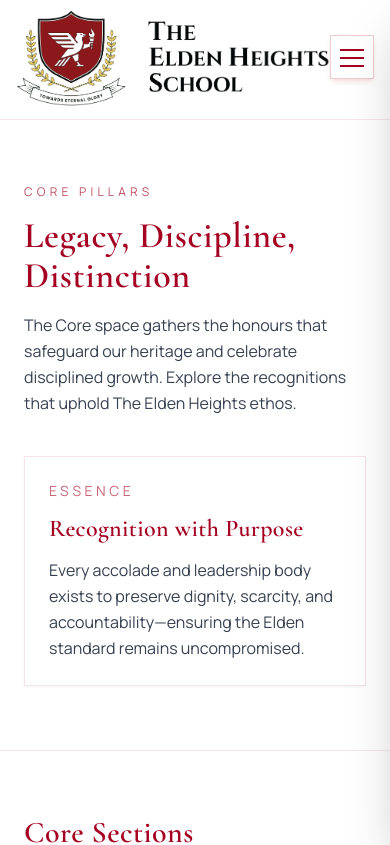
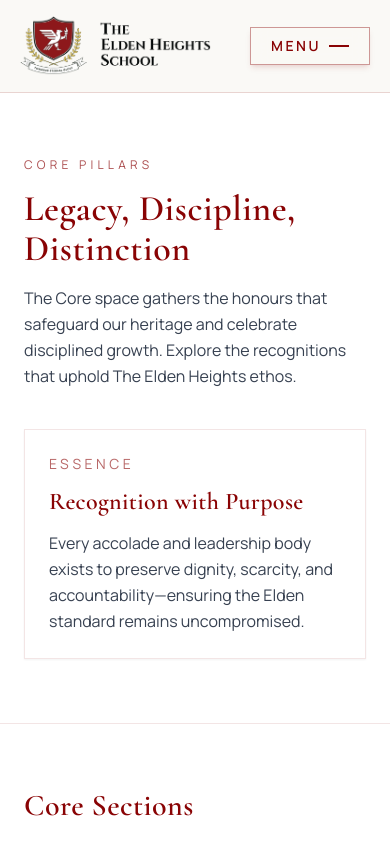
Before and after one commit to imagicity-stack/Mount-Litera-Website, a Next.js app: page /core in a window 390 px wide. Shown: the top 845 px of the page. Built offline with nearby package versions, Linux system fonts and the light colour scheme.

Commit message:
Improve menu overlay responsiveness after scroll

```diff
--- a/components/Navbar.js
+++ b/components/Navbar.js
@@ -1,6 +1,6 @@
 import Link from 'next/link';
 import { useRouter } from 'next/router';
-import { useEffect, useState } from 'react';
+import { useEffect, useLayoutEffect, useRef, useState } from 'react';
 import Image from 'next/image';
 
 const navItems = [
@@ -14,9 +14,21 @@ const navItems = [
   { label: 'Contact', href: '/contact' }
 ];
 
+const quickLinks = [
+  { label: 'Quick Links', href: '#' },
+  { label: 'A to Z Index', href: '#' },
+  { label: 'Find a person', href: '#' },
+  { label: 'Events', href: '#' },
+  { label: 'Media Relations', href: '#' },
+  { label: 'Alumni', href: '#' },
+  { label: 'Give Now', href: '#' },
+  { label: 'Emergency', href: '#' }
+];
+
 export default function Navbar() {
   const [scrolled, setScrolled] = useState(false);
   const [menuOpen, setMenuOpen] = useState(false);
+  const scrollPositionRef = useRef(0);
   const router = useRouter();
 
   useEffect(() => {
@@ -37,127 +49,125 @@ export default function Navbar() {
     };
   }, [router]);
 
-  useEffect(() => {
+  useLayoutEffect(() => {
+    const body = document.body;
+    const root = document.documentElement;
+    const previousHtmlOverflow = root.style.overflow;
+    const previousHtmlScrollBehavior = root.style.scrollBehavior;
+    const previousBodyOverflow = body.style.overflow;
+
     if (menuOpen) {
-      document.body.style.overflow = 'hidden';
+      scrollPositionRef.current = window.scrollY;
+      root.style.overflow = 'hidden';
+      root.style.scrollBehavior = 'auto';
+      body.style.overflow = 'hidden';
     } else {
-      document.body.style.overflow = '';
+      root.style.overflow = previousHtmlOverflow;
+      root.style.scrollBehavior = previousHtmlScrollBehavior;
+      body.style.overflow = previousBodyOverflow;
     }
 
     return () => {
-      document.body.style.overflow = '';
+      root.style.overflow = previousHtmlOverflow;
+      root.style.scrollBehavior = previousHtmlScrollBehavior;
+      body.style.overflow = previousBodyOverflow;
     };
   }, [menuOpen]);
 
   const headerState = menuOpen
-    ? 'bg-white shadow-xl'
+    ? 'bg-parchment shadow-xl'
     : scrolled
-      ? 'backdrop-blur-md bg-white/85 shadow-xl shadow-cardinal/5'
-      : 'bg-white';
+      ? 'backdrop-blur-md bg-parchment/90 shadow-xl shadow-cardinal/10'
+      : 'bg-parchment';
 
   return (
     <header
-      className={`sticky top-0 z-50 h-[120px] md:h-[130px] lg:h-[150px] transition-all duration-500 ${headerState} border-b border-cardinal/10`}
+      className={`sticky top-0 z-50 w-full transition-all duration-500 ${headerState} border-b border-cardinal/15`}
     >
-      <nav className="max-w-6xl mx-auto flex h-full items-center justify-between px-4 md:px-5 lg:px-6">
+      <div className="mx-auto flex w-full max-w-full items-center justify-between px-5 py-4 md:px-8 lg:px-10">
         <div className="flex items-center">
           <Image
             src="/website/header.png"
             alt="The Elden Heights School logo"
-            width={300}
-            height={200}
-            className="h-full w-auto max-h-[120px] md:max-h-[130px] lg:max-h-[150px]"
+            width={260}
+            height={120}
+            className="h-[60px] w-auto md:h-[70px] lg:h-[80px]"
             priority
           />
         </div>
-        <div className="hidden md:flex items-center space-x-4 md:space-x-5 text-midnight font-medium">
-          {navItems.map((item) => (
-            <Link
-              key={item.href}
-              href={item.href}
-              className="relative pb-1 transition duration-200 hover:text-cardinal"
-            >
-              <span className="relative z-10">{item.label}</span>
-              <span className="absolute bottom-0 left-0 h-0.5 w-full origin-left scale-x-0 bg-cardinal/70 transition-transform duration-200 ease-out hover:scale-x-100" />
-            </Link>
-          ))}
-          <a
-            href="https://elnode.in"
-            target="_blank"
-            rel="noreferrer"
-            className="bg-cardinal px-4 py-2 text-sm font-semibold uppercase tracking-wide text-white shadow-md shadow-cardinal/25 transition hover:bg-cardinal/90"
-          >
-            ERP
-          </a>
-        </div>
-        <div className="md:hidden">
         <button
           type="button"
           aria-label={menuOpen ? 'Close menu' : 'Open menu'}
           onClick={() => setMenuOpen((open) => !open)}
-            className="relative h-11 w-11 rounded-full border border-cardinal/20 bg-white/90 text-cardinal shadow-md shadow-cardinal/10 backdrop-blur"
+          className="flex items-center space-x-2 rounded-full border border-cardinal/40 bg-parchment/90 px-5 py-2 text-cardinal shadow-md shadow-cardinal/10 backdrop-blur transition hover:border-cardinal hover:text-midnight"
         >
+          <span className="text-sm font-semibold uppercase tracking-[0.18em]">Menu</span>
           <span
-              className={`absolute left-1/2 top-1/2 block h-0.5 w-6 -translate-x-1/2 -translate-y-2 transform rounded-full bg-cardinal transition ${
-                menuOpen ? 'translate-y-0 rotate-45' : ''
-              }`}
-            />
-            <span
-              className={`absolute left-1/2 top-1/2 block h-0.5 w-6 -translate-x-1/2 transform rounded-full bg-cardinal transition ${
-                menuOpen ? 'opacity-0' : ''
-              }`}
-            />
-            <span
-              className={`absolute left-1/2 top-1/2 block h-0.5 w-6 -translate-x-1/2 translate-y-2 transform rounded-full bg-cardinal transition ${
-                menuOpen ? 'translate-y-0 -rotate-45' : ''
+            className={`block h-0.5 w-5 bg-cardinal transition-transform duration-300 ${
+              menuOpen ? 'rotate-45 translate-y-[3px]' : ''
             }`}
           />
         </button>
       </div>
-      </nav>
+
       <div
-        className={`fixed inset-0 z-40 transform bg-white transition-opacity duration-300 ${
-          menuOpen ? 'pointer-events-auto opacity-95' : 'pointer-events-none opacity-0'
+        className={`fixed inset-0 z-60 transform bg-midnight text-gold transition-all duration-600 ease-[cubic-bezier(0.22,0.61,0.36,1)] will-change-transform will-change-opacity ${
+          menuOpen
+            ? 'pointer-events-auto opacity-100 translate-y-0'
+            : 'pointer-events-none opacity-0 -translate-y-full'
         }`}
-        onClick={() => setMenuOpen(false)}
+      >
+        <div className="flex h-full flex-col">
+          <div className="flex items-center justify-between px-6 py-5 md:px-10">
+            <Image
+              src="/website/header.png"
+              alt="The Elden Heights School logo"
+              width={220}
+              height={100}
+              className="h-[50px] w-auto md:h-[60px]"
+              priority
             />
-      <div
-        className={`fixed top-0 right-0 z-50 h-full w-80 max-w-full transform bg-white shadow-2xl transition-transform duration-300 mobile-drawer ${
-          menuOpen ? 'translate-x-0' : 'translate-x-full'
-        }`}
-        style={{ backgroundColor: '#ffffff', opacity: 1, backdropFilter: 'none' }}
-      >
-        <div className="flex items-center justify-between border-b border-cardinal/10 px-6 py-5">
-          <span className="text-lg font-semibold text-midnight font-garamond">Navigate</span>
             <button
               type="button"
               aria-label="Close menu"
               onClick={() => setMenuOpen(false)}
-            className="rounded-full border border-cardinal/20 p-2 text-cardinal transition hover:border-cardinal hover:bg-cardinal/5"
+              className="text-sm font-semibold uppercase tracking-[0.18em] text-gold transition hover:text-parchment"
             >
-            <svg xmlns="http://www.w3.org/2000/svg" className="h-5 w-5" fill="none" viewBox="0 0 24 24" stroke="currentColor">
-              <path strokeLinecap="round" strokeLinejoin="round" strokeWidth={1.5} d="M6 18L18 6M6 6l12 12" />
-            </svg>
+              Close
             </button>
           </div>
-        <div className="flex flex-col space-y-3 px-6 py-6 text-midnight">
-          {navItems.map((item) => (
+
+          <div className="flex flex-1 flex-col overflow-hidden md:flex-row">
+            <div className="flex w-full flex-col justify-center space-y-4 px-6 pb-12 md:w-1/2 md:px-10 md:pb-0">
+              {navItems.map((item, idx) => (
                 <Link
                   key={item.href}
                   href={item.href}
-              className="rounded-xl border border-cardinal/10 px-4 py-3 text-base font-medium transition hover:border-cardinal hover:bg-cardinal/5 shadow-sm"
+                  className={`text-3xl font-semibold leading-tight tracking-tight text-gold transition duration-500 md:text-5xl ${
+                    menuOpen ? 'translate-y-0 opacity-100' : 'translate-y-8 opacity-0'
+                  }`}
+                  style={{ transitionDelay: `${idx * 80}ms` }}
                 >
                   {item.label}
                 </Link>
               ))}
+            </div>
+            <div className="hidden flex-1 md:block" />
+          </div>
+
+          <div className="border-t border-gold/40 px-6 py-5 md:px-10">
+            <div className="flex flex-wrap items-center gap-4 text-xs uppercase tracking-[0.14em] text-gold/80 md:text-sm">
+              {quickLinks.map((link) => (
                 <a
-            href="https://elnode.in"
-            target="_blank"
-            rel="noreferrer"
-            className="border border-cardinal bg-cardinal px-4 py-3 text-center text-base font-semibold uppercase tracking-wide text-white shadow-sm transition hover:bg-cardinal/90"
+                  key={link.label}
+                  href={link.href}
+                  className="transition hover:text-parchment"
                 >
-            ERP
+                  {link.label}
                 </a>
+              ))}
+            </div>
+          </div>
         </div>
       </div>
     </header>
--- a/styles/globals.css
+++ b/styles/globals.css
@@ -7,7 +7,7 @@ html {
 }
 
 body {
-  @apply bg-[#f8f3ea] text-midnight font-avenir;
+  @apply bg-gold text-midnight font-avenir;
   min-height: 100vh;
 }
 
--- a/tailwind.config.js
+++ b/tailwind.config.js
@@ -19,10 +19,11 @@ module.exports = {
     },
     extend: {
       colors: {
-        cardinal: "#A50021",
-        gold: "#C3A572",
-        parchment: "#F7F2E9",
-        midnight: "#0F172A"
+        cardinal: "#890304",
+        gold: "#FFFFFF",
+        parchment: "#FAF9F6",
+        midnight: "#00113A",
+        cobalt: "#002263"
       },
       fontFamily: {
         poppins: ["Poppins", "sans-serif"],
```
Lines whose indentation alone changed are shown as unchanged.
